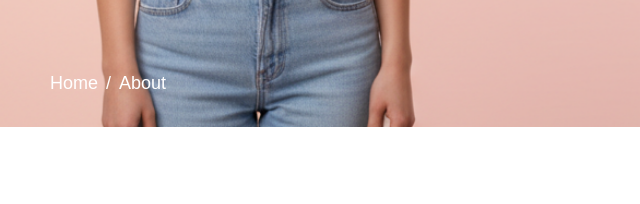
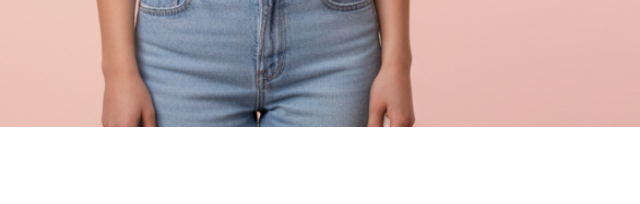
Before and after one commit to aditichauhan002/ClothWebsite, a plain HTML site: page About.html in a window 1280 px wide. Shown: the part 737-941 px from the top of the page, 0-640 px from the left. Drawn offline with nearby package versions, Linux system fonts and the light colour scheme.

Commit message:
remove home/about

```diff
--- a/About.css
+++ b/About.css
@@ -23,45 +23,26 @@ body {
   width: 100%;
   height: 100%;
   object-fit: cover;
+  object-position: center top;
   display: block;
 }
 
+.hero::after {
+  content: "";
+  position: absolute;
+  inset: 0;
+  /* background: rgba(0, 0, 0, 0.25); */
+  z-index: 1;
+}
 
 /* Breadcrumb / About text */
-.nav_links {
-  position: absolute;
-  bottom: 30px;
-  left: 50px;
-  z-index: 2;
-  display: flex;
-  align-items: center;
-  gap: 8px;
-  font-size: 18px;
-  color: black;
-}
 
-.nav_links a {
-  color: #fff;
-  text-decoration: none;
-  font-weight: 500;
-}
-
-.nav_links span {
-  color: #fff;
-}
 @media (max-width: 600px) {
   .hero {
     min-height: 45vh;   /* thodi height badhao */
   }
 
-  .nav_links {
-    left: 50%;
-    bottom: 20px;
-    transform: translateX(-50%);
-    flex-direction: row;   /* column nahi */
-    font-size: 14px;
-    white-space: nowrap;   /* wrap hone se bachaata hai */
-  }
+
 }
 
 
@@ -70,12 +51,10 @@ body {
 ======================= */
 @media (max-width: 768px) {
   .hero {
-    min-height: 40vh;
+    min-height: 45vh;
   }
 
-  .nav_links {
-    font-size: 16px;
-  }
+
 }
 
 /* =======================
@@ -86,10 +65,7 @@ body {
     min-height: 35vh;
   }
 
-  .nav_links {
-    font-size: 14px;
-    /* display: none; */
-  }
+
 }
 
 
--- a/About.html
+++ b/About.html
@@ -27,10 +27,7 @@
 
     <div class="hero">
       <img src="bannerAbout1.png" alt="banner" />
-      <div class="nav_links">
-        <a href="index.html">Home </a>  <span>/</span>
-       <a href="About.html">About</a>
-      </div>
+
       </div>
 
       <div class="line">
```
